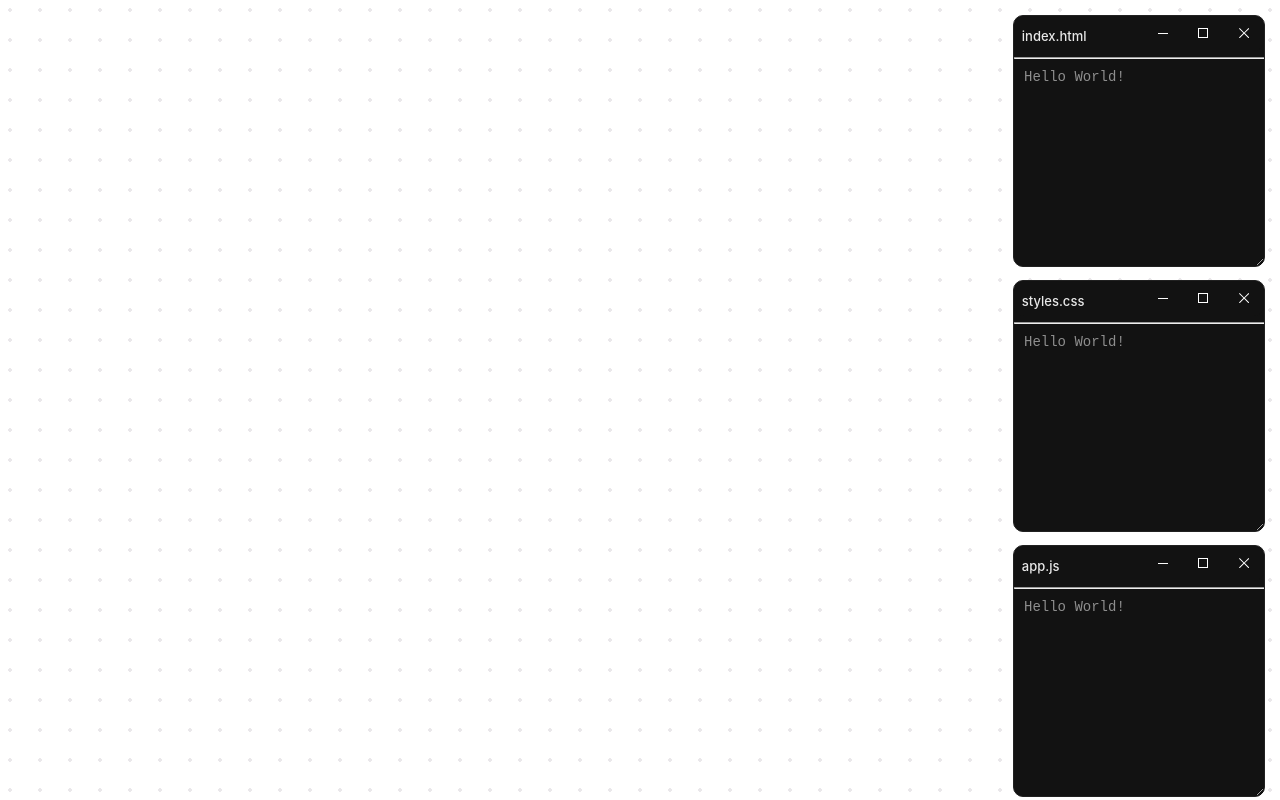
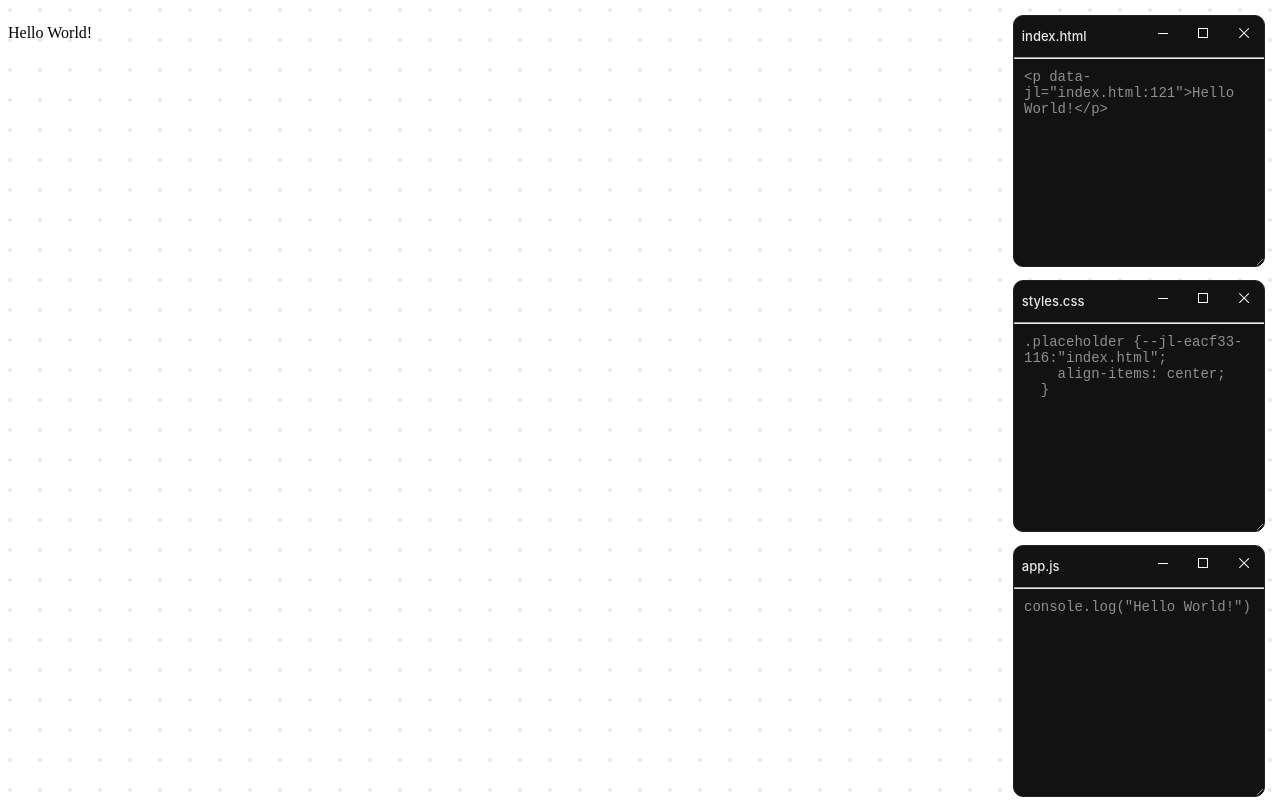
Before and after one commit to Jelatinone/Mock-Stylized-Portfolio, a plain HTML site: page index.html in a window 1280 px wide. Drawn offline with Linux system fonts and the light colour scheme.

Commit message:
Typed Changes Reflected In Code

```diff
--- a/app.js
+++ b/app.js
@@ -30,13 +30,17 @@ function createHypertextEditor() {
 
 
 function typedEditor(editor, content) {
+  let text = content.innerHTML.replaceAll("      ", "").trimStart();
   let index = 0;
   function writer() {
-    editor.innerHTML += content.charAt(index);
+    editor.innerHTML += text.charAt(index);
     index++;
-    setTimeout(writer, 100);
+    setTimeout(writer, 50);
   }
   writer();
+  editor.addEventListener('input', () => {
+    content.innerHTML = editor.value;
+  })
 }
 
 document.addEventListener('DOMContentLoaded', () => {
@@ -129,18 +133,23 @@ document.addEventListener('DOMContentLoaded', () => {
     });
   }
 
+  // const htmlViewport = document.querySelector('#viewport > div:nth-child(3)');
+  // const hypertextEditor = document.querySelector('#html-editor > div:nth-child(3) > textarea:nth-child(1)');
+
+  // hypertextEditor.addEventListener('input', () => {
+  //   htmlViewport.innerHTML = hypertextEditor.value;
+  // })
+
+
   typedEditor(
     document.querySelector('#html-editor > div:nth-child(3) > textarea:nth-child(1)'),
-    'Hello World!'
-  )
+    document.querySelector('#viewport > div:nth-child(3)'))
 
   typedEditor(
     document.querySelector('#css-editor > div:nth-child(3) > textarea:nth-child(1)'),
-    'Hello World!'
-  )
+    document.querySelector('#viewport > style:nth-child(2)'))
 
   typedEditor(
     document.querySelector('#js-editor > div:nth-child(3) > textarea:nth-child(1)'),
-    'Hello World!'
-  )
+    document.querySelector('#viewport > script:nth-child(1)'))
 });
--- a/index.html
+++ b/index.html
@@ -109,7 +109,17 @@
     </div>
     <!-- #### VIEWPORT #### -->
     <div id="viewport">
-
+      <script>
+        console.log("Hello World!")
+      </script>
+      <style>
+        .placeholder {
+          align-items: center;
+        }
+      </style>
+      <div>
+        <p>Hello World!</p>
+      </div>
     </div>
   </body>
   <!-- #### FOOTER #### -->
```
